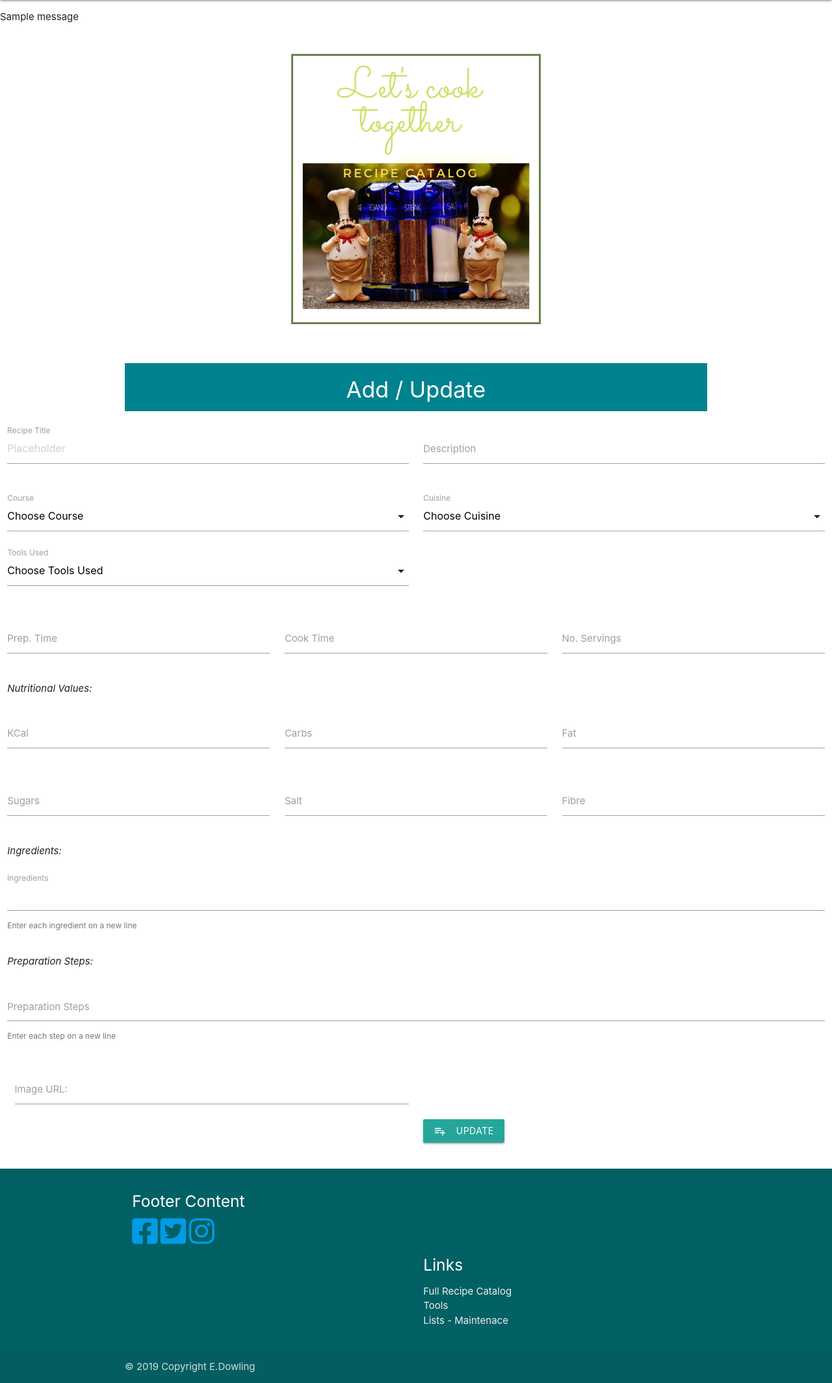
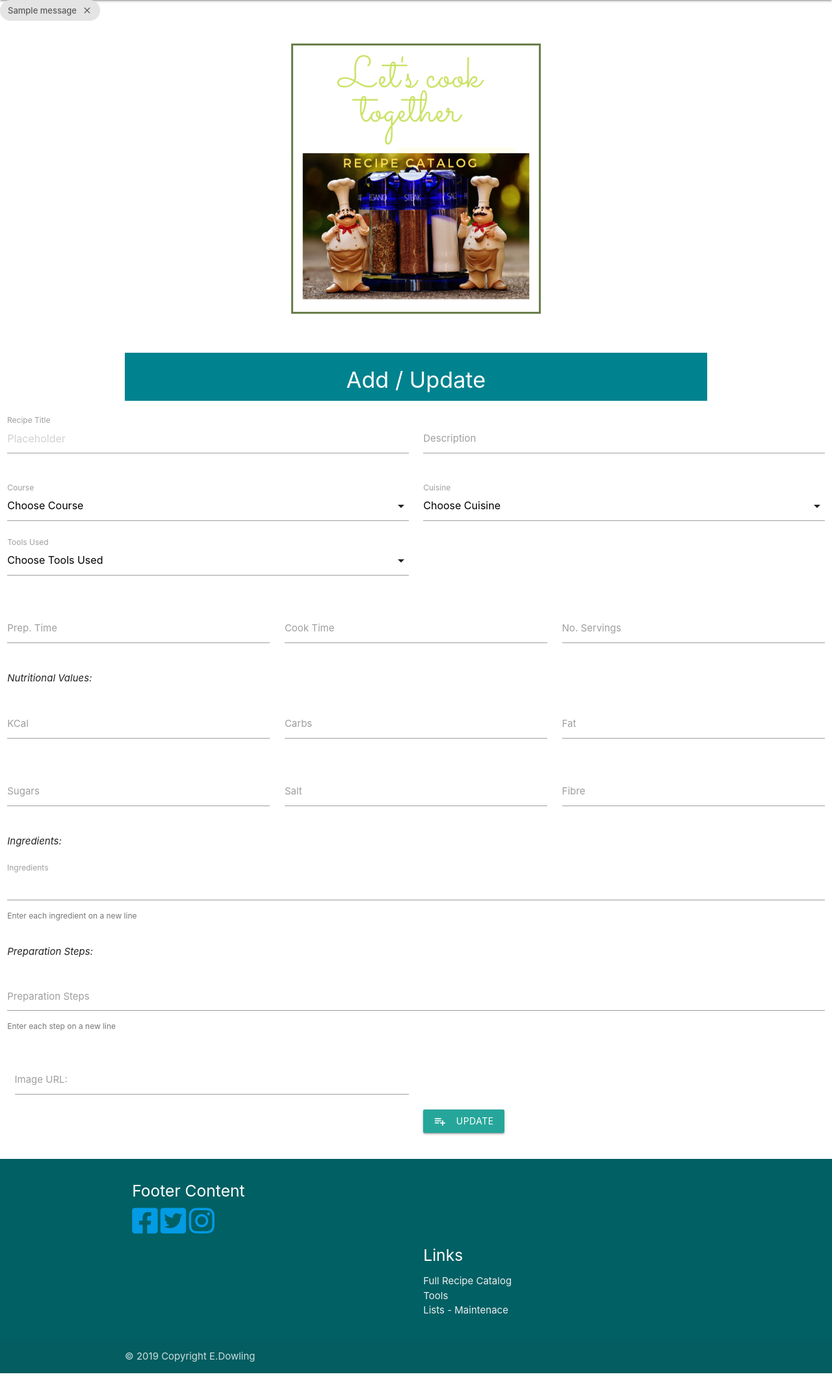
Before and after one commit to eldowling/lets-cook-together, a Flask app: page /add_recipe in a window 1280 px wide. Shown: the part 64-2193 px from the top of the page at 65% size. Run offline with Flask 2, Linux system fonts and the light colour scheme; one stand-in notice (Sample message) is shown; a database or web service that is not in the repository returns one stand-in record (values such as "Sample title"); some libraries are stand-ins or nearby versions.

Commit message:
Added message flashing to display messages for invalid login / when a user signs out / when a user already exists on registration. Combined with the use of Materialize chips to display the message with a close button.

```diff
--- a/app.py
+++ b/app.py
@@ -1,5 +1,5 @@
 import os
-from flask import Flask,  render_template, redirect, request, url_for, session
+from flask import Flask, flash, render_template, redirect, request, url_for, session
 from flask_pymongo import PyMongo
 from werkzeug.security import generate_password_hash, check_password_hash
 
@@ -15,24 +15,22 @@ def index():
     if 'username' in session:
         return redirect(url_for('get_catalog'))
 
-    #Return LOGIN PAGE
     return render_template('index.html')
 
 @app.route('/login', methods=['POST'])
 def login():
-    users = mongo.db.users
-    login_user = users.find_one({'name' : request.form['username']})
+    if request.method == 'POST':
+        users = mongo.db.users
+        login_user = users.find_one({'name' : request.form['username']})
+        if login_user:
+            db_pass = login_user['password']
+            if check_password_hash(db_pass, request.form['pass']):
+                session['username'] = request.form['username']
+                return redirect(url_for('get_catalog'))
+        else:
+            flash('Invalid username/password combination')
 
-    if login_user:
-        db_pass = login_user['password']
-
-        if check_password_hash(db_pass, request.form['pass']):
-            session['username'] = request.form['username']
-            return redirect(url_for('get_catalog'))
-
-
-    return 'Invalid username/password combination'
-    #flash ('Invalid username/password combination')
+    return render_template('index.html')
 
 @app.route('/register', methods=['POST', 'GET'])
 def register():
@@ -46,15 +44,15 @@ def register():
             session['username'] = request.form['username']
             return redirect(url_for('index'))
 
-        return 'That username already exists!'
-        #flash ('That username already exists!')
+        else:
+            flash ('That username already exists!')
 
     return render_template('register.html')
 
 @app.route('/signout')
 def signout():
     session.pop('username', None)
-    #flash ('You were signed out')
+    flash ('You were signed out')
     return redirect(url_for('get_catalog'))
 
 @app.route('/get_catalog')
--- a/templates/base.html
+++ b/templates/base.html
@@ -45,17 +45,18 @@
             <h5> Signed in as: {{session['username']}}! </h5>
         {% endif %}
     </div>
-    <div class="row">
+
     {% with messages = get_flashed_messages() %}
         {% if messages %}
-                <ul class=flashes>
             {% for message in messages %}
-                <li>{{ message }}</li>
+                <div class="chip">
+                    {{message}}
+                    <i class="close material-icons">close</i>
+                </div>
             {% endfor %}
-                </ul>
         {% endif %}
     {% endwith %}
-    </div>
+
     <div class="center-img">
             <img class="responsive-img" src="{{ url_for('static', filename='images/lets-cook-logo.png') }}"></img>
     </div>
@@ -114,6 +115,11 @@
 
         var instance = M.Tabs.getInstance(elem);
 
+        document.addEventListener('DOMContentLoaded', function() {
+            var elems = document.querySelectorAll('.chips');
+            var instances = M.Chips.init(elems, options);
+        });
+
 
 
     </script>
```
Lines whose indentation alone changed are shown as unchanged.
